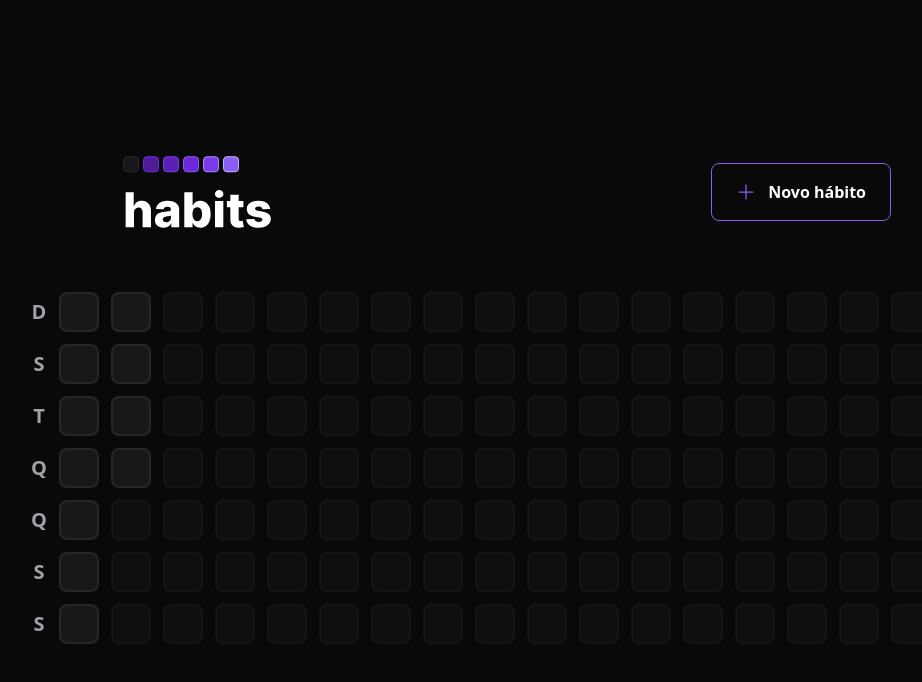
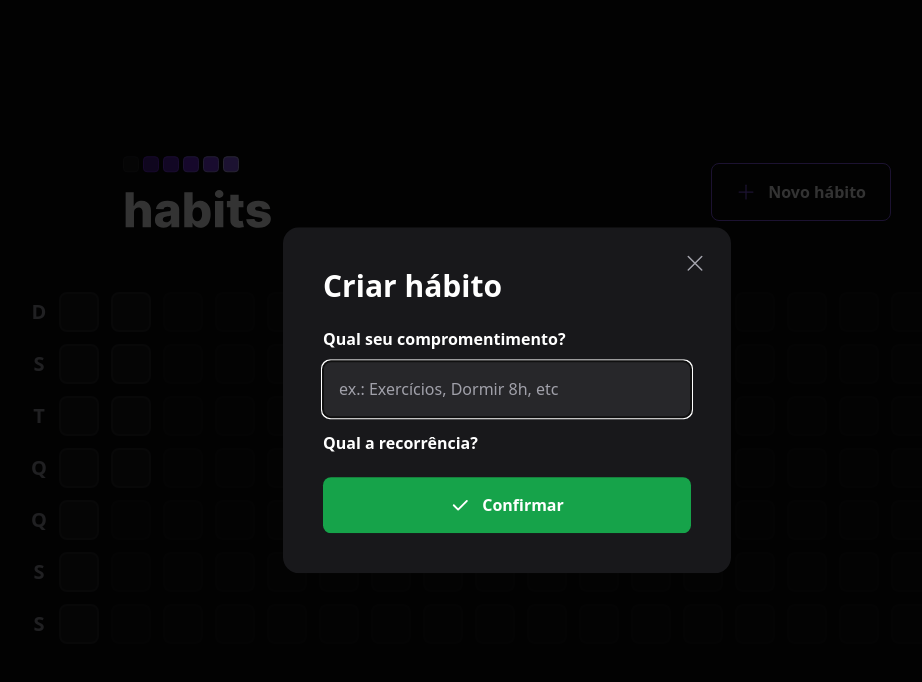
Before and after one commit to luizguilherme4/habits-web, a React (Vite) app: page / in a window 1280 px wide. Both pictures are taken after a click on the button "Novo hábito". Shown: the top 682 px of the page, without its empty margins (133-1055 px from the left). Built offline with nearby package versions, Linux system fonts and the light colour scheme.

Commit message:
feat: add create habit modal

```diff
--- a/package.json
+++ b/package.json
@@ -10,6 +10,7 @@
     "preview": "vite preview"
   },
   "dependencies": {
+    "@radix-ui/react-dialog": "^1.0.5",
     "dayjs": "^1.11.10",
     "phosphor-react": "^1.4.1",
     "react": "^18.2.0",
--- a/src/components/Header.tsx
+++ b/src/components/Header.tsx
@@ -1,4 +1,6 @@
-import { Plus } from "phosphor-react";
+import { Plus, X } from "phosphor-react";
+import * as Dialog from "@radix-ui/react-dialog";
+import { NewHabitForm } from "./NewHabitForm";
 
 import logoImage from '../assets/logo.svg'
 
@@ -7,13 +9,31 @@
     <div className='w-full max-w-3xl mx-auto flex items-center justify-between'>
       <img src={logoImage} alt="Habits" />
 
-      <button
-        type='button'
-        className='border border-violet-500 font-semibold rounded-lg px-6 py-4 flex items-center gap-3 hover:border-violet-300'
-      >
-        <Plus size={20} className='text-violet-500' />
-        Novo hábito
-      </button>
+      <Dialog.Root>
+        <Dialog.Trigger
+          type='button'
+          className='border border-violet-500 font-semibold rounded-lg px-6 py-4 flex items-center gap-3 hover:border-violet-300'
+        >
+          <Plus size={20} className='text-violet-500' />
+          Novo hábito
+        </Dialog.Trigger>
+
+        <Dialog.Portal>
+          <Dialog.Overlay className="w-screen h-screen bg-black/80 fixed inset-0" />
+
+          <Dialog.Content className="absolute p-10 bg-zinc-900 rounded-2xl w-full max-w-md top-1/2 left-1/2 -translate-x-1/2 -translate-y-1/2">
+            <Dialog.Close className="absolute right-6 top-6 text-zinc-400 hover:text-zinc-200">
+              <X size={24} aria-label="Fechar" />
+            </Dialog.Close>
+
+            <Dialog.Title className="text-3xl leading-tight font-extrabold">
+              Criar hábito
+            </Dialog.Title>
+
+            <NewHabitForm />
+          </Dialog.Content>
+        </Dialog.Portal>
+      </Dialog.Root>
     </div>
   )
 }
--- /dev/null
+++ b/src/components/NewHabitForm.tsx
@@ -0,0 +1,28 @@
+import { Check } from "phosphor-react";
+
+export function NewHabitForm() {
+  return (
+    <form className="w-full flex flex-col mt-6">
+      <label htmlFor="title" className="font-semibold leading-tight">
+        Qual seu compromentimento?
+      </label>
+
+      <input
+        type="text"
+        id="title"
+        placeholder="ex.: Exercícios, Dormir 8h, etc"
+        className="p-4 rounded-lg mt-3 bg-zinc-800 text-white placeholder:text-zinc-400"
+        autoFocus
+      />
+
+      <label htmlFor="" className="font-semibold leading-tight mt-4">
+        Qual a recorrência?
+      </label>
+
+      <button type="submit" className="mt-6 rounded-lg p-4 flex items-center justify-center gap-3 font-semibold bg-green-600 hover:bg-green-500">
+        <Check size={20} weight="bold" />
+        Confirmar
+      </button>
+    </form>
+  )
+}
```
Also changed, not shown: 1 other file (tests, documents, lock files or other folders).
